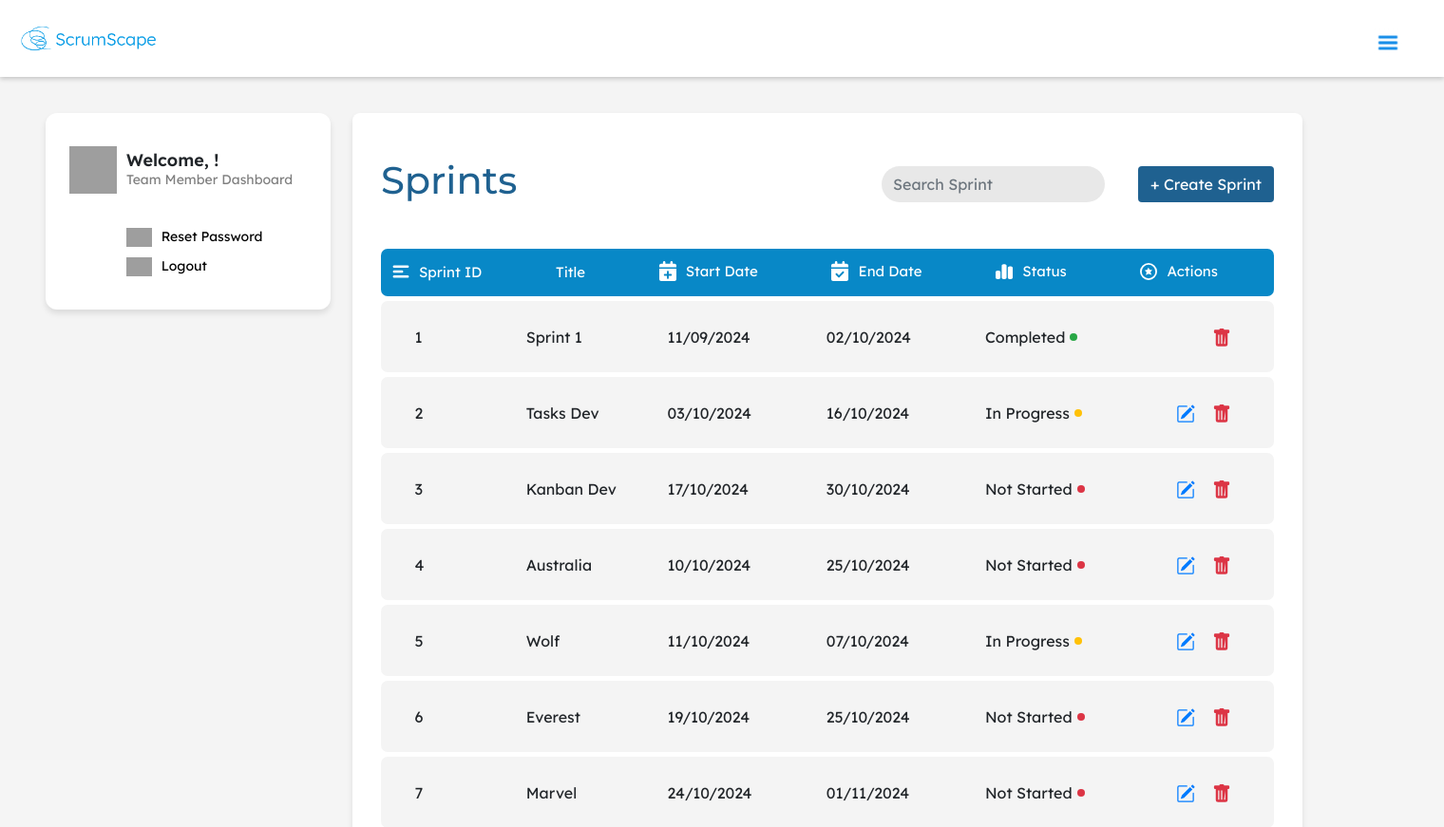
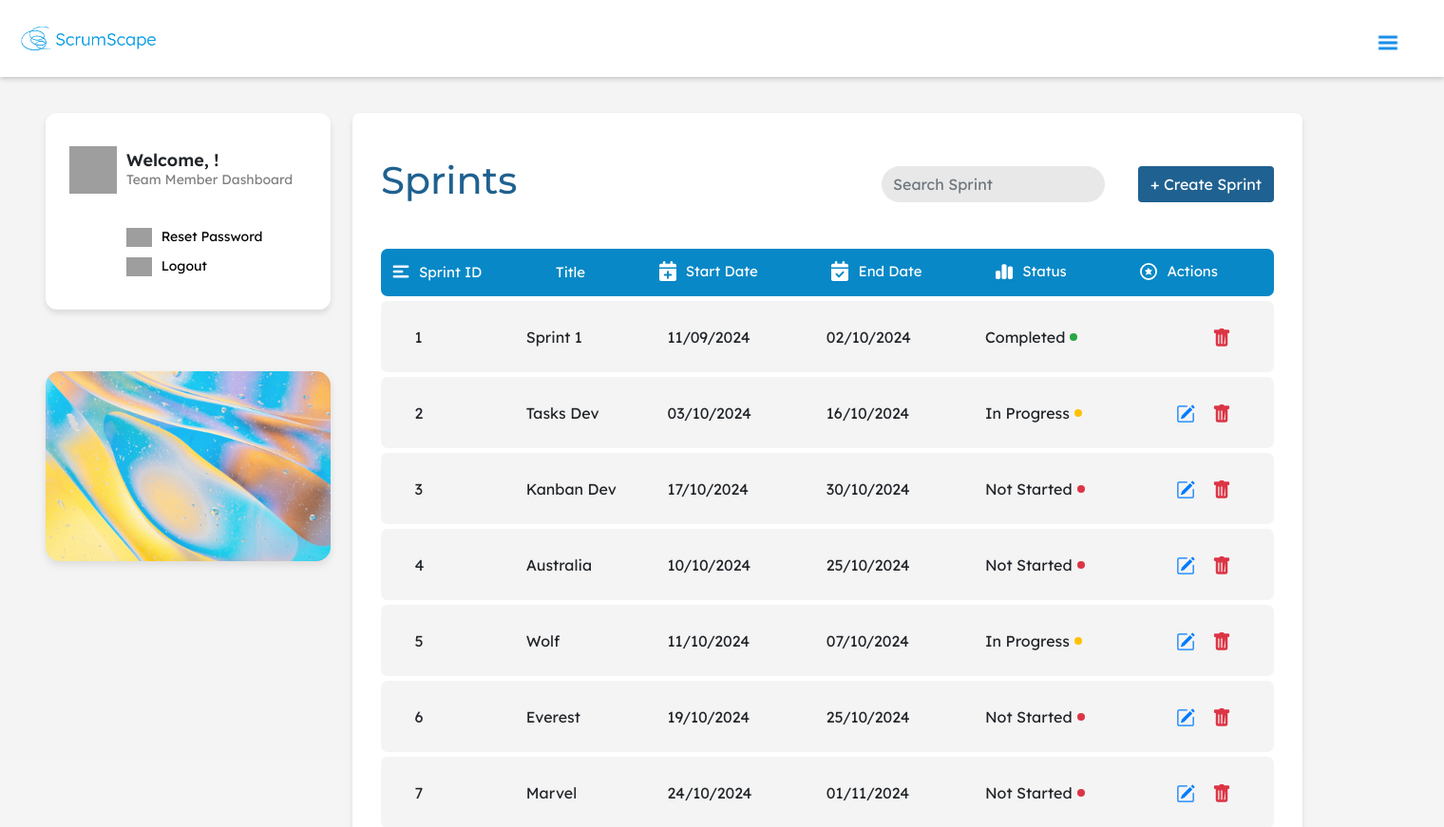
Before and after one commit to TienNguyenTech/ScrumScape-Project-Management-system, a PHP site: page /dashboard/ in a window 1520 px wide. Shown: the top 871 px of the page at 95% size. Run offline with PHP 8.4, Linux system fonts and the light colour scheme; the visitor is signed in with stand-in values (Sample User, id 1); data comes from the database, SQL or seed files in the repository; some libraries are stand-ins or nearby versions; grey boxes are pictures that could not be loaded.

Commit message:
bottom left pic

```diff
--- a/dashboard/index.php
+++ b/dashboard/index.php
@@ -10,13 +10,15 @@ $user = $dao->getUserByUsername($_SESSION['user_id']);
 
 <!DOCTYPE html>
 <html lang="en">
+
 <head>
     <title>Dashboard and Sprints</title>
-    <link href="https://fonts.googleapis.com/css2?family=Lexend:wght@400;600&family=Montserrat:wght@400;700&display=swap" rel="stylesheet">
+    <link
+        href="https://fonts.googleapis.com/css2?family=Lexend:wght@400;600&family=Montserrat:wght@400;700&display=swap"
+        rel="stylesheet">
     <link rel="stylesheet" href="https://cdn.jsdelivr.net/npm/bootstrap@4.3.1/dist/css/bootstrap.min.css"
         integrity="sha384-ggOyR0iXCbMQv3Xipma34MD+dH/1fQ784/j6cY/iJTQUOhcWr7x9JvoRxT2MZw1T" crossorigin="anonymous">
     <style>
-
         main {
             font-family: 'Lexend', sans-serif;
             background-color: #f4f4f4;
@@ -49,7 +51,8 @@ $user = $dao->getUserByUsername($_SESSION['user_id']);
             border-spacing: 0 10px;
         }
 
-        .team-table th, .team-table td {
+        .team-table th,
+        .team-table td {
             padding: 5px;
             text-align: left;
         }
@@ -145,7 +148,8 @@ $user = $dao->getUserByUsername($_SESSION['user_id']);
             border-spacing: 0 10px;
         }
 
-        th, td {
+        th,
+        td {
             padding: 12px;
             text-align: center;
         }
@@ -173,7 +177,6 @@ $user = $dao->getUserByUsername($_SESSION['user_id']);
             width: 20px;
             cursor: pointer;
         }
-
     </style>
 </head>
 
@@ -194,19 +197,20 @@ $user = $dao->getUserByUsername($_SESSION['user_id']);
                             <tr>
 
                                 <td style="width: 60px; padding-bottom: 20px">
-                                <img class="user-icon" src="https://www.iconpacks.net/icons/2/free-user-icon-3296-thumb.png" alt="user icon">
+                                    <img class="user-icon"
+                                        src="https://www.iconpacks.net/icons/2/free-user-icon-3296-thumb.png"
+                                        alt="user icon">
                                 </td>
                                 <td>
                                     <div class="user-details">
-                                    <h2>Welcome, <?=$user->user_fname?>!</h2>
+                                        <h2>Welcome, <?= $user->user_fname ?>!</h2>
                                         <?php
                                         if ($user->admin == 0) {
 
                                             ?>
                                             <p>Team Member Dashboard</p>
                                             <?php
-                                    }
-                                    else {
+                                        } else {
                                             ?>
                                             <p>Admin Dashboard</p>
                                             <?php
@@ -225,13 +229,15 @@ $user = $dao->getUserByUsername($_SESSION['user_id']);
                                             ?>
                                             <div class="link-item">
                                                 <a href="/user/add.php">
-                                                <img style="padding-right: 5px" src="../assets/add_team.svg" alt="Add Team Icon" height="18">
+                                                    <img style="padding-right: 5px" src="../assets/add_team.svg"
+                                                        alt="Add Team Icon" height="18">
                                                     Add Team Members
                                                 </a>
                                             </div>
                                             <div class="link-item">
                                                 <a href="/user/">
-                                                <img style="padding-right: 3px" src="../assets/view_team.svg" alt="View Team Icon" height="18">
+                                                    <img style="padding-right: 3px" src="../assets/view_team.svg"
+                                                        alt="View Team Icon" height="18">
                                                     View Team Members
                                                 </a>
                                             </div>
@@ -241,13 +247,17 @@ $user = $dao->getUserByUsername($_SESSION['user_id']);
 
                                         <div class="link-item">
                                             <a href="../password_reset.php">
-                                            <img style="padding-right: 5px" src="https://upload.wikimedia.org/wikipedia/commons/thumb/d/dc/Settings-icon-symbol-vector.png/480px-Settings-icon-symbol-vector.png" alt="Settings Icon" height="20">
+                                                <img style="padding-right: 5px"
+                                                    src="https://upload.wikimedia.org/wikipedia/commons/thumb/d/dc/Settings-icon-symbol-vector.png/480px-Settings-icon-symbol-vector.png"
+                                                    alt="Settings Icon" height="20">
                                                 Reset Password
                                             </a>
                                         </div>
                                         <div class="link-item">
                                             <a href="../logout.php">
-                                            <img style="padding-right: 5px" src="https://static-00.iconduck.com/assets.00/log-out-icon-2048x2048-cru8zabe.png" alt="Logout Icon" height="20">
+                                                <img style="padding-right: 5px"
+                                                    src="https://static-00.iconduck.com/assets.00/log-out-icon-2048x2048-cru8zabe.png"
+                                                    alt="Logout Icon" height="20">
                                                 Logout
                                             </a>
                                         </div>
@@ -258,6 +268,47 @@ $user = $dao->getUserByUsername($_SESSION['user_id']);
                     </div>
                 </div>
 
+                <style>
+                    /* Add white space and center the image with a fade-in animation */
+                    .pic-blank-space {
+                        background-image: url("assets/login-bg.png");
+                        background-size: cover;
+                        /* Ensures the image covers the entire div */
+                        background-position: center;
+                        padding: 20px;
+                        /* White space around the image */
+                        background-color: white;
+                        /* The white background */
+                        border-radius: 15px;
+                        /* Rounded corners */
+                        width: 300px;
+                        height: 200px;
+                        margin: 20px auto;
+                        /* Center the div */
+                        box-shadow: 0px 4px 8px rgba(0, 0, 0, 0.1);
+                        /* Subtle shadow */
+
+                        /* Animation */
+                        opacity: 0;
+                        animation: fadeIn 2s forwards;
+                    }
+
+                    /* Fade-in animation */
+                    @keyframes fadeIn {
+                        to {
+                            opacity: 1;
+                        }
+                    }
+
+                    /* Add hover animation for a zoom-in effect */
+                    .pic-blank-space:hover {
+                        transform: scale(1.05);
+                        /* Slight zoom-in on hover */
+                        transition: transform 0.3s ease;
+                    }
+                </style>
+
+                <div class="tasks pic-blank-space"></div>
 
             </div>
 
@@ -270,4 +321,5 @@ $user = $dao->getUserByUsername($_SESSION['user_id']);
         </div>
     </main>
 </body>
+
 </html>
--- a/login.php
+++ b/login.php
@@ -94,7 +94,7 @@ if ($_SERVER['REQUEST_METHOD'] === 'POST') {
 </head>
 <body>
 <div class="login-bg">
-    <div class="shadow" style="background: white; height: 100%; width: 38%; z-index: 0; display: flex"">
+    <div class="shadow" style="background: white; height: 100%; width: 38%; z-index: 0; display: flex">
         <div  style=" margin-top: 40px; margin-left: 50px; z-index: 1; width: 100%">
             <img src="assets/logo.png" style="width: 200px;"/>
             <div style="margin-left: 50px; margin-top: 70px">
```
Lines whose indentation alone changed are shown as unchanged.
